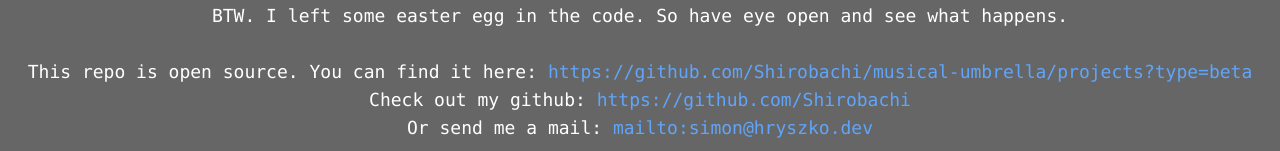
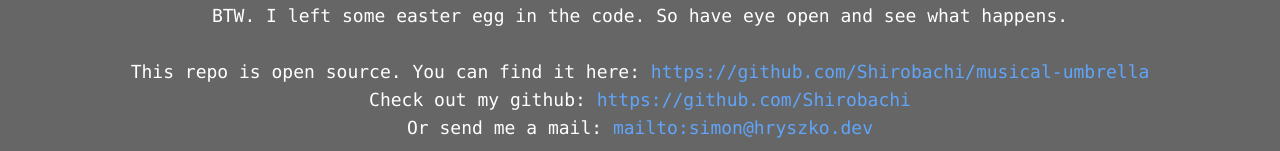
Before and after one commit to Shirobachi/musical-umbrella, a Vue app in the folder frontend/: page /about in a window 1280 px wide. Shown: the part 202-353 px from the top of the page. Built offline with nearby package versions, Linux system fonts and the light colour scheme.

Commit message:
Fixed link to repo

```diff
--- a/frontend/src/views/about.vue
+++ b/frontend/src/views/about.vue
@@ -5,7 +5,7 @@
 		Thanks for stepping by my site! This is site to manage offices premises. You can sign up and see some feature. <br>
 		BTW. I left some easter egg in the code. So have eye open and see what happens. <br><br>
 
-		This repo is open source. You can find it here: <a class="text-blue-400 hover:cursor-pointer hover:underline" href="https://github.com/Shirobachi/musical-umbrella" target="_blank">https://github.com/Shirobachi/musical-umbrella/projects?type=beta</a> <br>
+		This repo is open source. You can find it here: <a class="text-blue-400 hover:cursor-pointer hover:underline" href="https://github.com/Shirobachi/musical-umbrella" target="_blank">https://github.com/Shirobachi/musical-umbrella</a> <br>
 		Check out my github: <a class="text-blue-400 hover:cursor-pointer hover:underline" href="https://github.com/Shirobachi">https://github.com/Shirobachi</a> <br>
 		Or send me a mail: <a class="text-blue-400 hover:cursor-pointer hover:underline" href="mailto:simon@hryszko.dev">mailto:simon@hryszko.dev</a>
 
```
